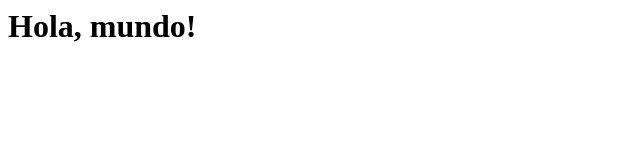
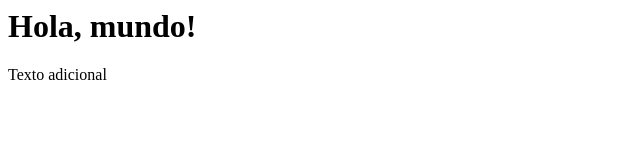
Before and after one commit to Andreromero170/practica2, a plain HTML site: page index.html in a window 1280 px wide. Shown: the full height of the page, 0-640 px from the left. Drawn offline with Linux system fonts and the light colour scheme.

Commit message:
Segundo commit: Actualizado index.html con nuevo texto

```diff
--- a/index.html
+++ b/index.html
@@ -1,5 +1,6 @@
 <html>
     <body>
         <h1>Hola, mundo!</h1>
+        <p>Texto adicional</p>
     </body>
 </html>
```
